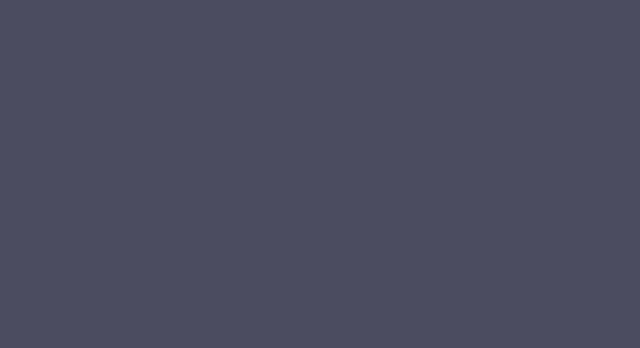
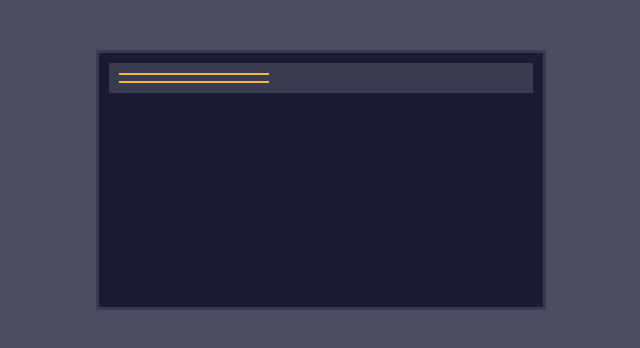
Before and after one commit to pravinkumar172929/music-player, a React (Vite) app: page / in a window 1280 px wide. Shown: the top 348 px of the page, without its empty margins (319-959 px from the left). Built offline with nearby package versions, Linux system fonts and the light colour scheme.

Commit message:
added basic styling to test working

```diff
--- a/src/App.jsx
+++ b/src/App.jsx
@@ -8,7 +8,16 @@ function App() {
 
   return (
     <>
-      <div className="container"></div>
+      <div className="container">
+        <div class="player">
+          <div class="player-bar">
+            <div class="parallel-lines">
+              <div></div>
+              <div></div>
+            </div>
+          </div>
+        </div>
+      </div>
     </>
   );
 }
```
